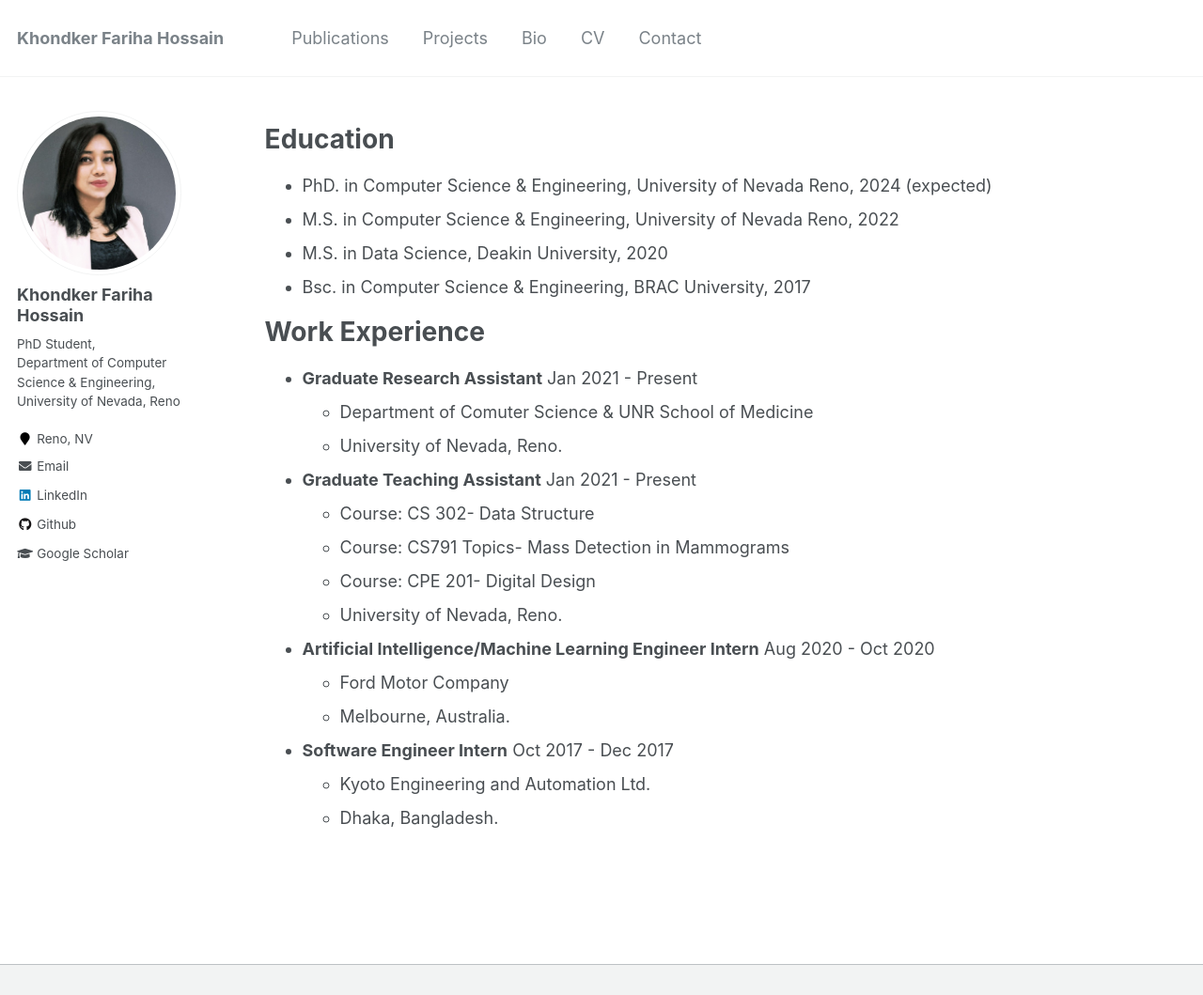
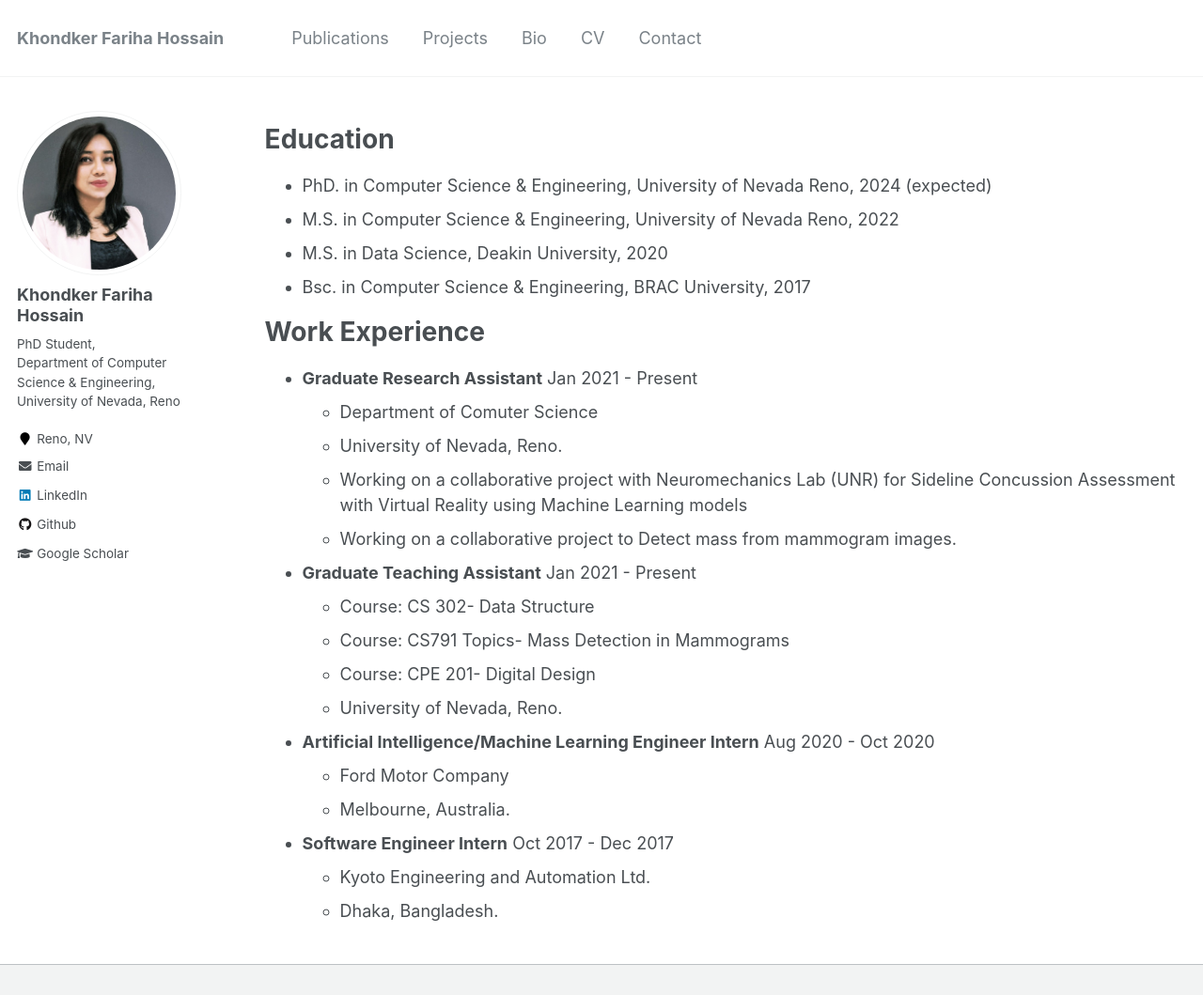
Before and after one commit to FarihaHossain/FarihaHossain.github.io, a Jekyll site: the page built from _pages/bio.md, in a window 1280 px wide and 1199 px high, cut to the strip 0-1059 px from the top of the window. Shown: the whole strip at 94% size. Built offline with Jekyll 4.4.1, drawn with Linux system fonts in a browser that asks for light colours; Markdown is read by kramdown in place of the engine named in the settings.

Commit message:
project dltt

```diff
--- a/_pages/bio.md
+++ b/_pages/bio.md
@@ -20,8 +20,10 @@ Work Experience
 ======
 
 * **Graduate Research Assistant** Jan 2021 - Present
-  * Department of Comuter Science & UNR School of Medicine
+  * Department of Comuter Science
   * University of Nevada, Reno.
+   * Working on a collaborative project with Neuromechanics Lab (UNR) for Sideline Concussion Assessment with Virtual Reality using Machine Learning models
+   * Working on a collaborative project to Detect mass from mammogram images.
 
 * **Graduate Teaching Assistant** Jan 2021 - Present
   * Course: CS 302- Data Structure
```
